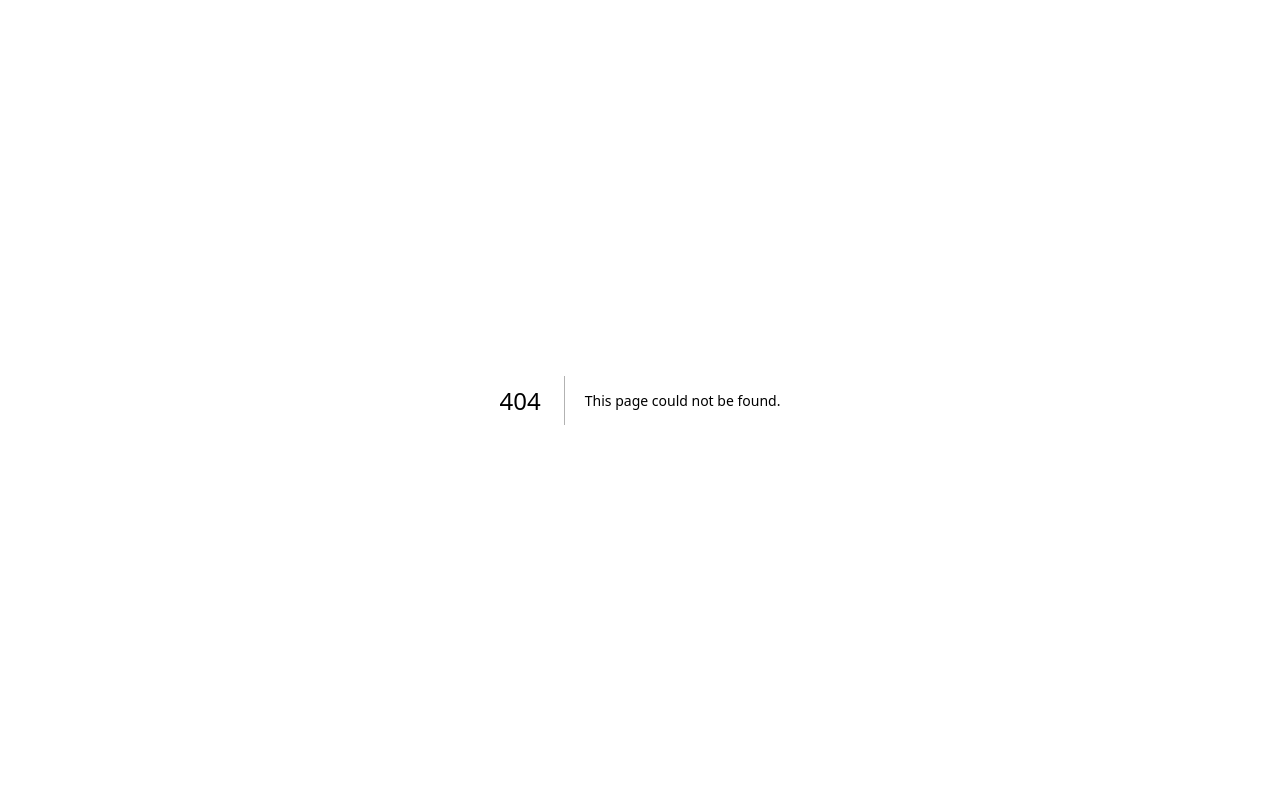
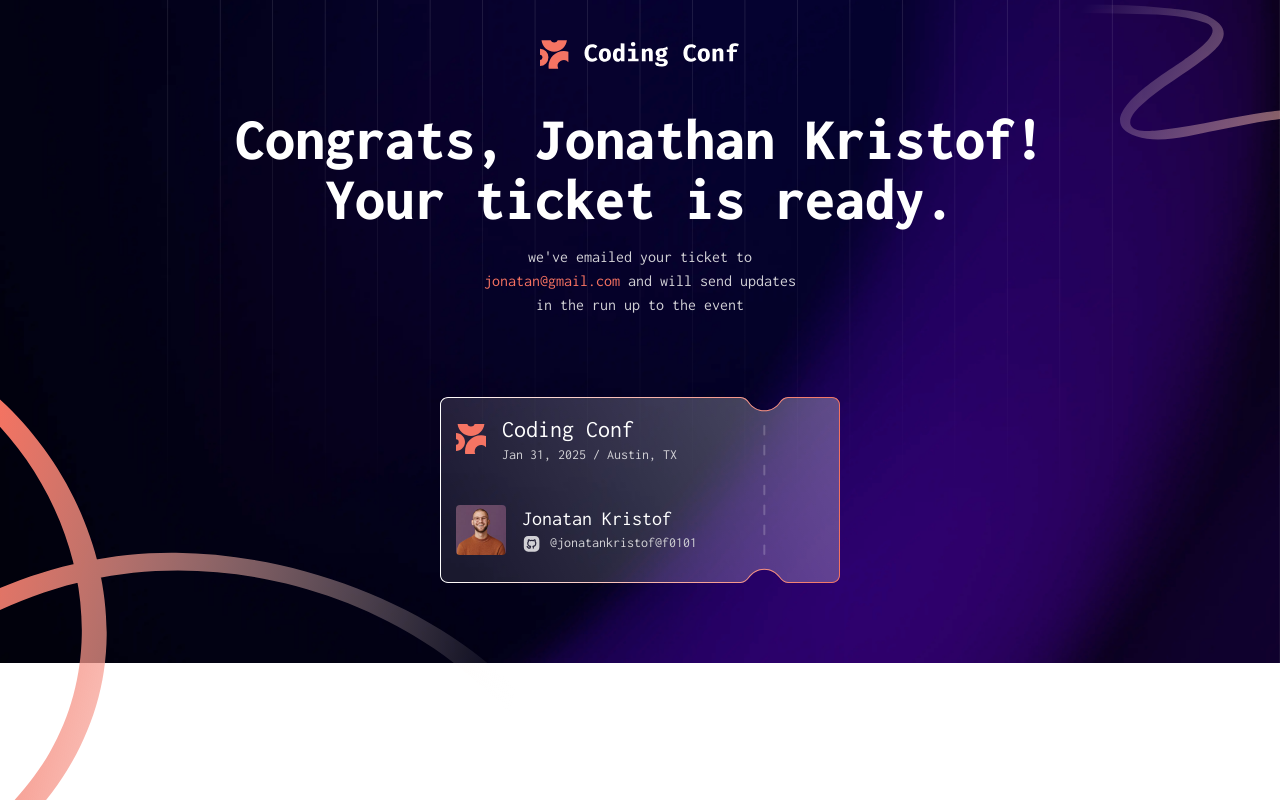
Before and after one commit to stkeys/nextjs-mini-project, a Next.js app: page /ticket in a window 1280 px wide. Before the commit this address had no page. Built offline with nearby package versions, Linux system fonts and the light colour scheme.

Commit message:
feat: desktop UI completed

```diff
--- a/src/app/globals.css
+++ b/src/app/globals.css
@@ -1,29 +1,5 @@
 @import "tailwindcss";
 
-:root {
-  --background: #ffffff;
-  --foreground: #171717;
-}
-
-@theme inline {
-  --color-background: var(--background);
-  --color-foreground: var(--foreground);
-  --font-sans: var(--font-geist-sans);
-  --font-mono: var(--font-geist-mono);
-}
-
-@media (prefers-color-scheme: dark) {
-  :root {
-    --background: #0a0a0a;
-    --foreground: #ededed;
-  }
-}
-
-body {
-  background: var(--background);
-  color: var(--foreground);
-
-}
 
 .font-inconsolata {
   font-family: var(--font-inconsolata);
--- a/src/app/layout.tsx
+++ b/src/app/layout.tsx
@@ -7,6 +7,7 @@ import "./globals.css";
 const inconsolata = Inconsolata({
   subsets: ['latin'],
   variable: '--font-inconsolata',
+
 })
 
 export const metadata: Metadata = {
--- a/src/app/ticket-form/Background.tsx
+++ b/src/app/ticket-form/Background.tsx
@@ -9,7 +9,7 @@ const Background = () => {
         src="/assets/images/pattern-lines.svg"
         alt="Pattern Background"
         fill
-        style={{ objectFit: 'cover', zIndex: -1 }}
+        className="fixed z-0 "
         priority
       />
       <Image
@@ -20,20 +20,13 @@ const Background = () => {
         className="absolute top-0 right-0 z-0 object-contain"
         priority
       />
-      <Image
-        src="/assets/images/pattern-squiggly-line-top.svg"
-        alt="Pattern Top Background"
-        width={300}
-        height={200}
-        className="absolute top-0 right-0 z-0 object-contain"
-        priority
-      />
+
       <Image
         src="/assets/images/pattern-squiggly-line-bottom.svg"
         alt="Pattern Top Background"
         width={600}
         height={400}
-        className="absolute bottom-0 z-0 object-contain"
+        className="fixed bottom-0 z-0 "
         priority
       />
     </div>
--- a/src/app/ticket-form/page.tsx
+++ b/src/app/ticket-form/page.tsx
@@ -1,6 +1,10 @@
+'use client';
+
 import Image from "next/image";
+import { useRouter } from "next/navigation";
 import Background from "./Background";
 import { Inconsolata } from 'next/font/google';
+
 
 const inconsolata = Inconsolata({
   subsets: ['latin'],
@@ -10,11 +14,12 @@ const inconsolata = Inconsolata({
 
 
 export default function TicketForm(){
+  const router = useRouter();
 
   return(
-    <div className="relative w-full overflow-x-hidden h-screen bg-double">
+    <div className="relative w-full overflow-x-hidden  bg-double text-white">
       <Background />
-      <div className={`relative z-10 flex items-center justify-center flex-col space-y-10 p-10 font-500" ${inconsolata.className}`}>
+      <div className={`relative z-10 flex items-center justify-center flex-col space-y-10 p-10 font-500 ${inconsolata.className}`}>
         <Image
           src="/assets/images/logo-full.svg"
           alt="Logo"
@@ -46,7 +51,34 @@ export default function TicketForm(){
            />
            <p className="text-sm">Upload your photos (JPG or PNG. maxsize: 500px )</p>
          </div>
+         <form
+            className="space-y-4"
+            >
+            <label htmlFor="fullName">Full Name</label>
+            <input
+              type="text"
+              className="w-full border border-[hsl(245,19%,35%)] rounded-md p-2"
+            />
 
+            <label htmlFor="emailAddress">Email Address</label>
+            <input
+              type="email"
+              placeholder="example@gmail.com"
+              className="w-full border border-[hsl(245,19%,35%)] rounded-md p-2"
+            />
+
+            <label htmlFor="githubUsername">GitHub Username</label>
+            <input
+              type="email"
+              placeholder="@yourusername"
+              className="w-full border border-[hsl(245,19%,35%)] rounded-md p-2"
+            />
+
+            <button
+              className="w-full bg-[hsl(7,71%,60%)] rounded-md text-black" onClick={() => router.push("/ticket")}>
+              Generate My Ticket
+            </button>
+          </form>
 
 
         </div>
--- /dev/null
+++ b/src/app/ticket/page.tsx
@@ -0,0 +1,85 @@
+'use client';
+import Background from "../ticket-form/Background";
+import Image from "next/image";
+import { Inconsolata } from 'next/font/google';
+
+const inconsolata = Inconsolata({
+  subsets: ['latin'],
+  variable: '--font-inconsolata',
+
+})
+
+export default function TicketReceived(){
+  return(
+    <div className="relative w-full overflow-x-hidden  bg-double text-white">
+      <Background />
+      <div className={`relative z-10 flex items-center justify-center flex-col space-y-10 p-10 font-500 ${inconsolata.className}`}>
+        <Image
+          src="/assets/images/logo-full.svg"
+          alt="Logo"
+          width={200}
+          height={50}
+        />
+        <div className="text-center space-y-4 flex items-center flex-col">
+          <h1 className="text-6xl font-extrabold ">Congrats, Jonathan Kristof! <br/>Your ticket is ready.</h1>
+          <p className="w-[40%] text-[hsl(252,6%,83%)]">we've emailed your ticket to <span className="text-[hsl(7,88%,67%)]">jonatan@gmail.com</span> and will send updates in the run up to the event</p>
+        </div>
+        <div className="m-10 relative">
+          <Image
+            src="/assets/images/pattern-ticket.svg"
+            alt="ticket-frame"
+           width={400}
+           height={200}
+         />
+          <div className="absolute top-0 m-4 ">
+            <div className="space-y-10">
+              <div className="flex gap-4">
+                <Image
+                  src="/assets/images/logo-mark.svg"
+                  alt="logo-icon"
+                  width={30}
+                  height={30}
+                />
+               <div>
+                  <p className="text-2xl">Coding Conf</p>
+                  <p className="text-sm text-[hsl(252,6%,83%)]">Jan 31, 2025 / Austin, TX</p>
+               </div>
+             </div>
+
+             <div className="flex gap-4">
+                <div>
+                  <Image
+                    src="/assets/images/image-avatar.jpg"
+                    alt="image-avatar"
+                    width={50}
+                    height={20}
+                    className="rounded-sm"
+                  />
+                </div>
+
+                <div>
+                  <p className="text-xl">Jonatan Kristof</p>
+                  <div className="flex gap-2">
+                    <Image
+                      src="/assets/images/icon-github.svg"
+                      alt="github-icon"
+                      width={20}
+                      height={20}
+                    />
+                    <p className="text-sm text-[hsl(252,6%,83%)]">@jonatankristof@f0101</p>
+
+                  </div>
+
+                </div>
+             </div>
+            </div>
+
+          </div>
+
+        </div>
+
+
+      </div>
+    </div>
+  )
+}
```
Also changed, not shown: package.json (+7 -5 lines), components.json (added), 1 other file (tests, documents, lock files or other folders).
